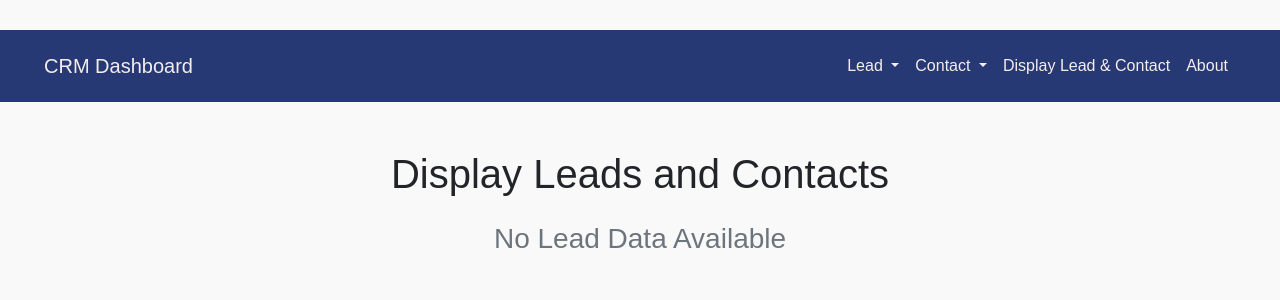
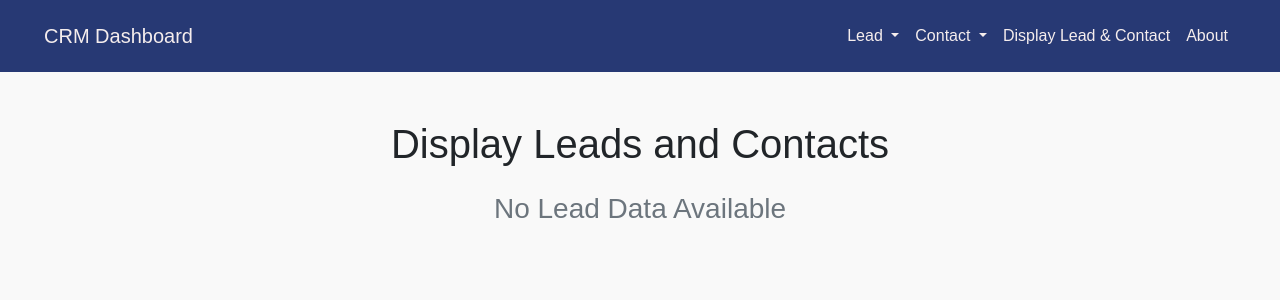
Before and after one commit to TusharCSE35/CRM_Project, a PHP site: page /display_lead_contact.php in a window 1280 px wide. Shown: the top 300 px of the page. Run offline with PHP 8.4, Linux system fonts and the light colour scheme; data that the repository does not hold is empty.

Commit message:
finally added

```diff
--- a/assets/css/display_lead_contact.css
+++ b/assets/css/display_lead_contact.css
@@ -61,6 +61,6 @@ h3.text-center {
     color: #6c757d;
 }
 
-body {
+/* body {
     padding: 30px 0;
-}
+} */
--- a/display_lead_contact.php
+++ b/display_lead_contact.php
@@ -3,7 +3,6 @@ require_once 'classes/crm.php';
 
 $crm = new CRM();
 $leads = $crm->displayLeads();
-
 ?>
 
 <!DOCTYPE html>
--- a/search_contact.php
+++ b/search_contact.php
@@ -20,7 +20,7 @@ if ($_SERVER["REQUEST_METHOD"] == "POST" && isset($_POST["search"])) {
     <meta charset="UTF-8">
     <meta name="viewport" content="width=device-width, initial-scale=1.0">
     <title>Search Lead</title>
-    <!-- Bootstrap CSS -->
+
     <link href="https://cdn.jsdelivr.net/npm/bootstrap@5.3.0-alpha1/dist/css/bootstrap.min.css" rel="stylesheet">
     <link rel="stylesheet" href="assets/css/search_contact.css">
     <link rel="stylesheet" href="assets/css/navbar.css">
@@ -32,7 +32,6 @@ if ($_SERVER["REQUEST_METHOD"] == "POST" && isset($_POST["search"])) {
     <div class="container mt-5">
         <h1 class="text-center">Search Contact</h1>
 
-        <!-- Lead Search Form -->
         <form method="POST" action="search_contact.php">
             <div class="mb-3">
                 <label for="search" class="form-label">Search Contact by Name</label>
```
Also changed, not shown: index.php (+2 -5 lines), search_lead.php (+4 -7 lines).
